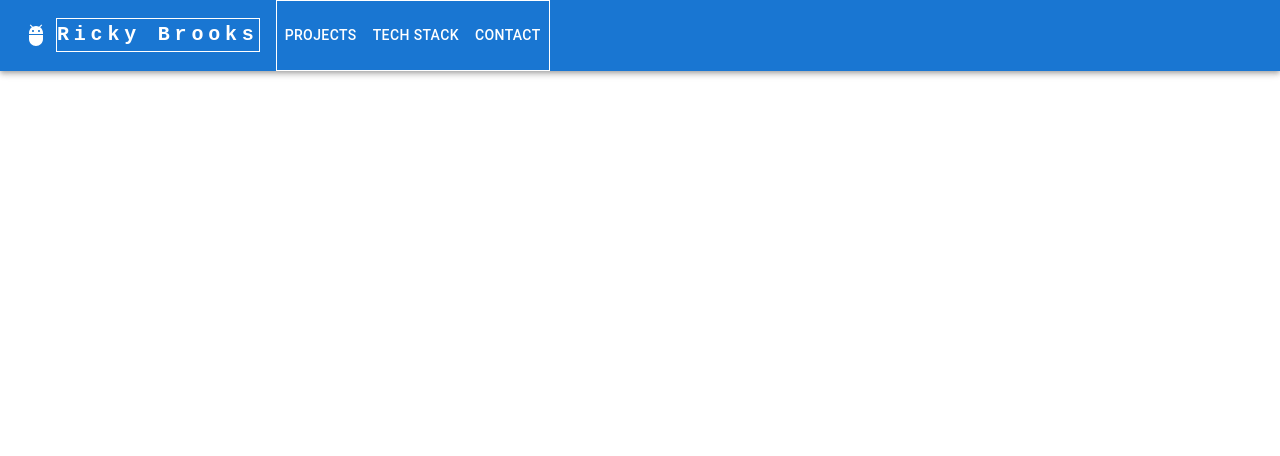
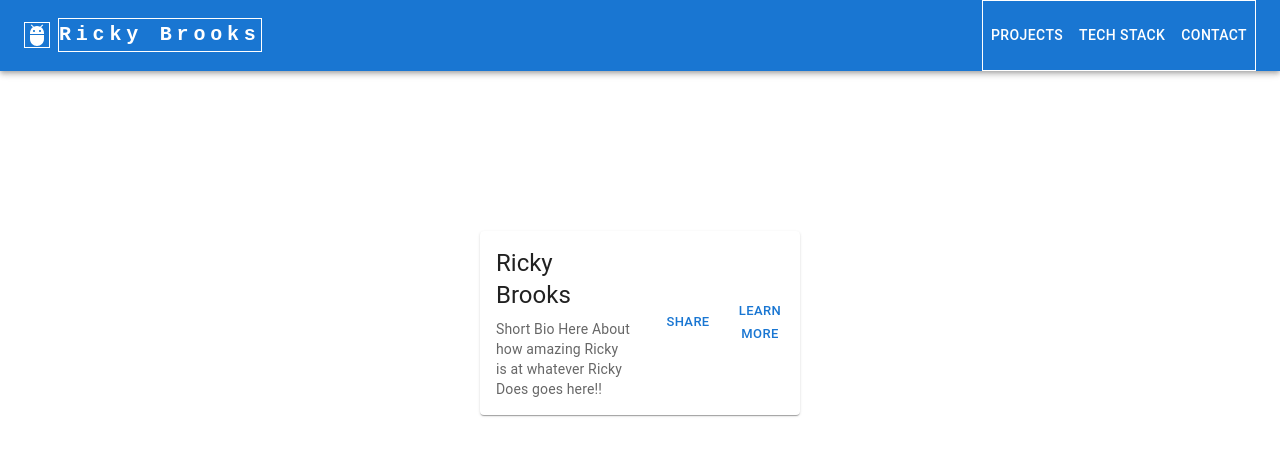
Before and after one commit to RickyaBrooks92/Ricky-Portfolio, a React (Create React App) app: page / in a window 1280 px wide. Shown: the top 456 px of the page. Built offline with nearby package versions, Linux system fonts and the light colour scheme.

Commit message:
added Bio comp and restyled navbar

```diff
--- /dev/null
+++ b/src/components/Bio.js
@@ -0,0 +1,36 @@
+import React from 'react';
+import Box from '@mui/material/Box';
+import Card from '@mui/material/Card';
+import CardActions from '@mui/material/CardActions';
+import CardContent from '@mui/material/CardContent';
+import CardMedia from '@mui/material/CardMedia';
+import Button from '@mui/material/Button';
+import { Typography } from '@mui/material';
+
+const Bio = () => {
+  return (
+    <Box sx={{ display: 'flex', justifyContent: 'center', pt: 20 }}>
+      <Card sx={{ width: '25%', display: 'flex', justifyContent: 'center' }}>
+        <CardContent>
+          <Typography gutterBottom variant='h5' component='h2'>
+            Ricky Brooks
+          </Typography>
+          <Typography variant='body2' color='textSecondary' component='p'>
+            Short Bio Here About how amazing Ricky is at whatever Ricky Does
+            goes here!!
+          </Typography>
+        </CardContent>
+        <CardActions>
+          <Button size='small' color='primary'>
+            Share
+          </Button>
+          <Button size='small' color='primary'>
+            Learn More
+          </Button>
+        </CardActions>
+      </Card>
+    </Box>
+  );
+};
+
+export default Bio;
--- a/src/components/HomePage.js
+++ b/src/components/HomePage.js
@@ -1,11 +1,15 @@
 import React from 'react';
 import ResponsiveAppBar from './NavBar';
+import Bio from './Bio';
 function HomePage() {
   return (
     <div>
       <div>
         <ResponsiveAppBar />
       </div>
+      <div>
+        <Bio />
+      </div>
     </div>
   );
 }
--- a/src/components/NavBar.js
+++ b/src/components/NavBar.js
@@ -2,35 +2,22 @@ import * as React from 'react';
 import AppBar from '@mui/material/AppBar';
 import Box from '@mui/material/Box';
 import Toolbar from '@mui/material/Toolbar';
-import IconButton from '@mui/material/IconButton';
+
 import Typography from '@mui/material/Typography';
-import Menu from '@mui/material/Menu';
-import MenuIcon from '@mui/icons-material/Menu';
+
 import Container from '@mui/material/Container';
 import Button from '@mui/material/Button';
-import MenuItem from '@mui/material/MenuItem';
+
 import AdbIcon from '@mui/icons-material/Adb';
 
 const pages = ['Projects', 'Tech Stack', 'Contact'];
 
 const ResponsiveAppBar = () => {
-  const [anchorElNav, setAnchorElNav] = React.useState(null);
-
-  const handleOpenNavMenu = (event) => {
-    setAnchorElNav(event.currentTarget);
-  };
-
-  const handleCloseNavMenu = () => {
-    setAnchorElNav(null);
-  };
-
   return (
     <AppBar position='static'>
       <Container maxWidth='xl'>
         <Toolbar disableGutters>
-          <AdbIcon
-            sx={{ display: { xs: 'none', md: 'flex', border: 1 }, mr: 1 }}
-          />
+          <AdbIcon sx={{ display: 'flex', border: 1, mr: 1 }} />
           <Typography
             variant='h6'
             noWrap
@@ -38,7 +25,7 @@ const ResponsiveAppBar = () => {
             href='/'
             sx={{
               mr: 2,
-              display: { xs: 'none', md: 'flex' },
+              display: 'flex',
               fontFamily: 'monospace',
               fontWeight: 700,
               letterSpacing: '.3rem',
@@ -51,43 +38,12 @@ const ResponsiveAppBar = () => {
           </Typography>
 
           <Box
-            sx={{ flexGrow: 1, display: { xs: 'flex', md: 'none', border: 1 } }}
-          >
-            <IconButton
-              size='large'
-              aria-label='account of current user'
-              aria-controls='menu-appbar'
-              aria-haspopup='true'
-              onClick={handleOpenNavMenu}
-              color='inherit'
-            >
-              <MenuIcon />
-            </IconButton>
-            <Menu
-              id='menu-appbar'
-              anchorEl={anchorElNav}
-              anchorOrigin={{
-                vertical: 'bottom',
-                horizontal: 'left',
-              }}
-              keepMounted
-              transformOrigin={{
-                vertical: 'top',
-                horizontal: 'left',
-              }}
-              open={Boolean(anchorElNav)}
-              onClose={handleCloseNavMenu}
-              sx={{
-                display: { xs: 'block', md: 'none', border: 1 },
-              }}
-            >
-              {pages.map((page) => (
-                <MenuItem key={page} onClick={handleCloseNavMenu}>
-                  <Typography textAlign='center'>{page}</Typography>
-                </MenuItem>
-              ))}
-            </Menu>
-          </Box>
+            sx={{
+              flexGrow: 1,
+              display: 'flex',
+              justifyContent: 'flex-end',
+            }}
+          ></Box>
           <AdbIcon
             sx={{ display: { xs: 'flex', md: 'none', border: 1 }, mr: 1 }}
           />
@@ -122,7 +78,6 @@ const ResponsiveAppBar = () => {
             {pages.map((page) => (
               <Button
                 key={page}
-                onClick={handleCloseNavMenu}
                 sx={{
                   my: 2,
                   color: 'white',
```
